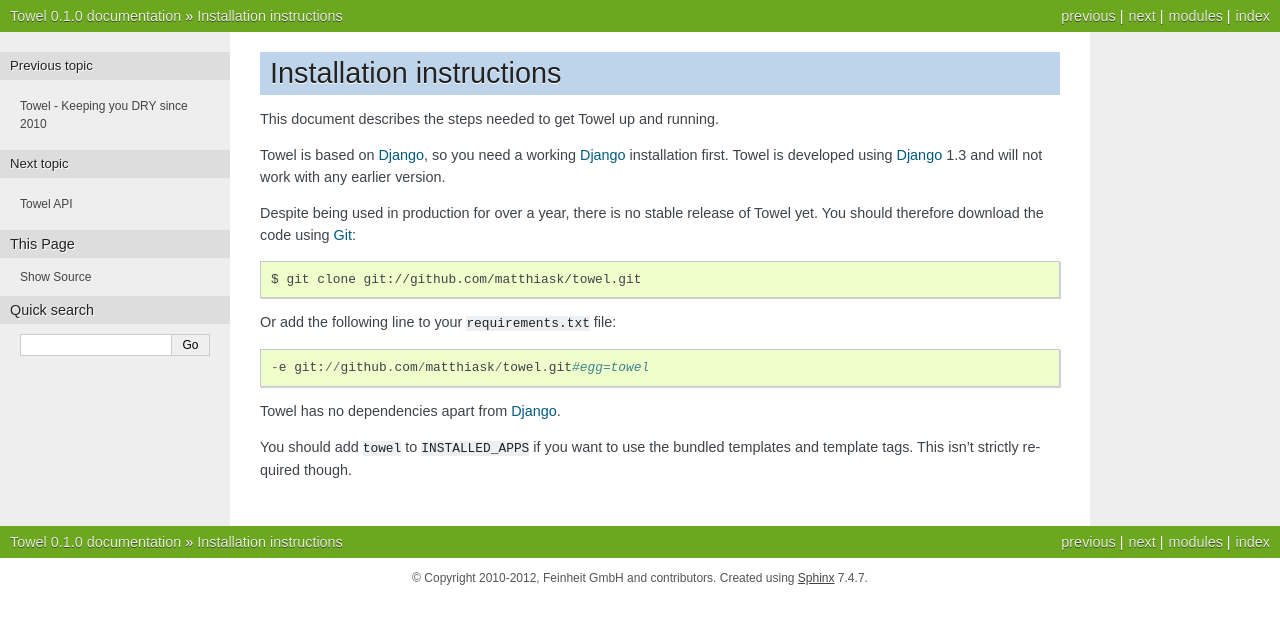
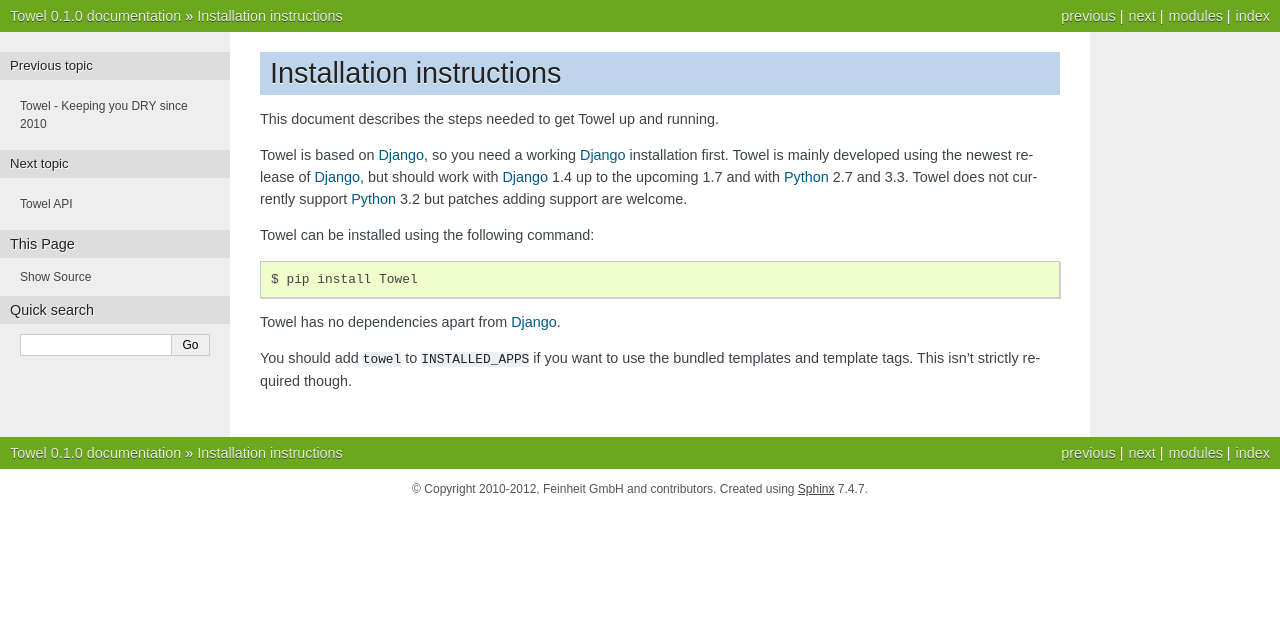
Before and after one commit to matthiask/towel, a Sphinx documentation site: the page built from docs/installation.rst, in a window 1280 px wide. Shown: the top 624 px of the page. Built offline with Sphinx 7.4.7, drawn with Linux system fonts in a browser that asks for light colours.

Commit message:
Update the installation docs, Towel has been uploaded to pypi a long time ago

```diff
--- a/docs/installation.rst
+++ b/docs/installation.rst
@@ -7,18 +7,14 @@
 This document describes the steps needed to get Towel up and running.
 
 Towel is based on Django_, so you need a working Django_ installation
-first. Towel is developed using Django_ 1.3 and will not work with any
-earlier version.
+first. Towel is mainly developed using the newest release of Django_, but
+should work with Django_ 1.4 up to the upcoming 1.7 and with Python_ 2.7
+and 3.3. Towel does not currently support Python_ 3.2 but patches adding
+support are welcome.
 
-Despite being used in production for over a year, there is no stable
-release of Towel yet. You should therefore download the code using
-Git_::
+Towel can be installed using the following command::
 
-    $ git clone git://github.com/matthiask/towel.git
-
-Or add the following line to your ``requirements.txt`` file::
-
-    -e git://github.com/matthiask/towel.git#egg=towel
+    $ pip install Towel
 
 Towel has no dependencies apart from Django_.
 
@@ -27,4 +23,4 @@
 required though.
 
 .. _Django: http://www.djangoproject.com/
-.. _Git: http://git-scm.com/
+.. _Python: http://www.python.org/
```
